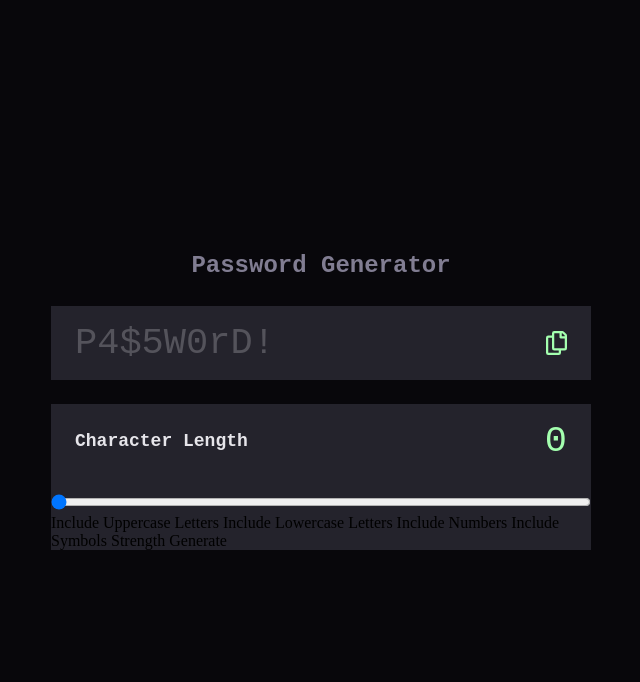
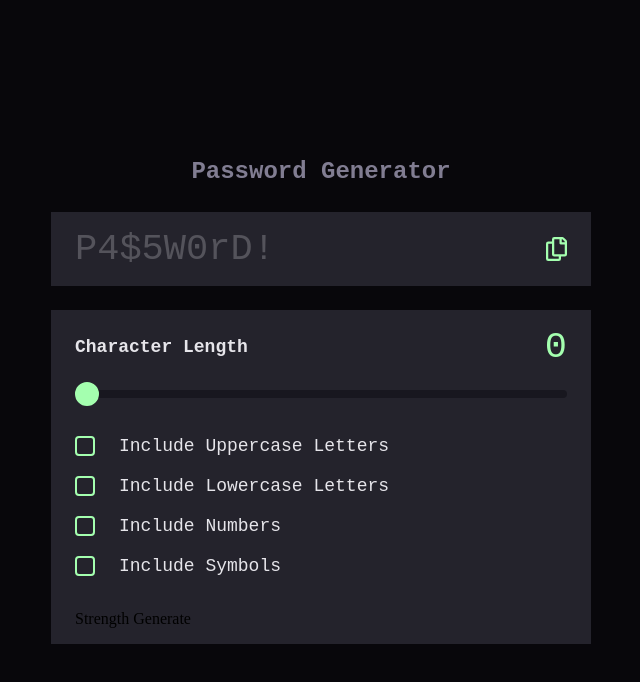
Before and after one commit to majdal01/password_generator_app, a Vue app: page / in a window 1280 px wide. Shown: the top 682 px of the page, without its empty margins (319-959 px from the left). Built offline with nearby package versions, Linux system fonts and the light colour scheme.

Commit message:
Separated the slider and created a tickoff

```diff
--- a/src/App.vue
+++ b/src/App.vue
@@ -1,15 +1,23 @@
 <script setup>
   import Header from './components/Header.vue'
   import Password from './components/Password.vue'
-  import Generator from './components/Generator.vue'
+  import Slider from './components/Slider.vue'
+  import Tickoff from './components/Tickoff.vue';
 </script>
 
 <template>
-  <Header/>
-  <Password/>
-  <Generator/>
+    <Header/>
+    <Password/>
+  <main>
+    <Slider/>
+    <Tickoff/>
+  </main>
 </template>
 
-<style scoped>
-
+<style lang="scss">
+         main {
+            background-color: $grey-800;
+            min-width: 33.75rem;
+            padding: $spacing-200 $spacing-300;
+        }
 </style>
--- a/src/components/Generator.vue
+++ /dev/null
@@ -1,55 +0,0 @@
-<script setup>
-    import { ref } from 'vue'
-    const sliderValue = ref(0);
-</script>
-
-<template>
-    <main>
-        <div>
-            <div class="sliderlabel-container">
-                <h2>Character Length</h2>
-                <label>
-                    {{ sliderValue }}
-                </label>
-            </div>
-                <input type="range" v-model="sliderValue" min="0" max="20">
-        </div>
-
-        Include Uppercase Letters
-        Include Lowercase Letters
-        Include Numbers
-        Include Symbols
-
-        Strength
-
-        Generate
-
-    </main>
-
-</template>
-
-<style lang="scss">
-    main {
-        background-color: $grey-800;
-        max-width: 33.75rem;
-
-         .sliderlabel-container {
-            display: flex;
-            justify-content: space-between;
-            align-items: center;
-            margin-bottom: $spacing-200;
-            padding: $spacing-200 $spacing-300;
-            h2 {
-                @include text-preset-3;
-                color: $grey-200;
-            }
-            label{
-                @include text-preset-1;
-                color: $green-200;
-            }
-    }
-        input[type="range"] {
-                width: 100%;
-            }
-    }
-</style>
--- /dev/null
+++ b/src/components/Slider.vue
@@ -0,0 +1,134 @@
+<script setup>
+    import { ref } from 'vue'
+    const sliderValue = ref(0);
+</script>
+
+<template>
+
+        <div>
+            <div class="sliderlabel-container">
+                <h2>Character Length</h2>
+                <label>
+                    {{ sliderValue }}
+                </label>
+            </div>
+                                <input
+                                    type="range"
+                                    v-model="sliderValue"
+                                    min="0"
+                                    max="20"
+                                    :style="{
+                                        background: `linear-gradient(to right, ${$green-200} 0%, ${$green-200} ${(sliderValue/20)*100}%, ${$grey-850} ${(sliderValue/20)*100}%, ${$grey-850} 100%)`
+                                    }"
+                                    class="custom-slider"
+                                >
+        </div>
+
+</template>
+
+<style lang="scss">
+
+         .sliderlabel-container {
+            display: flex;
+            justify-content: space-between;
+            align-items: center;
+            margin-bottom: $spacing-200;
+            h2 {
+                @include text-preset-3;
+                color: $grey-200;
+            }
+            label{
+                @include text-preset-1;
+                color: $green-200;
+            }
+        }
+        .custom-slider {
+            width: 100%;
+            -webkit-appearance: none;
+            -moz-appearance: none;
+            appearance: none;
+            height: 0.5rem;
+            border-radius: 0.25rem;
+            background: $grey-850;
+            transition: background 0.3s;
+        }
+        .custom-slider::-webkit-slider-runnable-track {
+            height: 0.5rem;
+            border-radius: 0.25rem;
+        }
+        .custom-slider::-moz-range-track {
+            height: 0.5rem;
+            border-radius: 0.25rem;
+        }
+        .custom-slider::-ms-fill-lower,
+        .custom-slider::-ms-fill-upper {
+            border-radius: 0.25rem;
+        }
+        .custom-slider::-webkit-slider-thumb {
+            -webkit-appearance: none;
+            appearance: none;
+            background: $green-200;
+            width: 1.5rem;
+            height: 1.5rem;
+            border-radius: 50%;
+            border: 2px solid $green-200;
+            cursor: pointer;
+            margin-top: -0.5rem;
+            transition: background 0.2s, border 0.2s;
+        }
+        .custom-slider:active::-webkit-slider-thumb {
+            background: $grey-850;
+            border: 2px solid $green-200;
+        }
+        .custom-slider::-moz-range-thumb {
+            background: $green-200;
+            width: 1.75rem;
+            height: 1.75rem;
+            border-radius: 50%;
+            border: 2px solid $green-200;
+            cursor: pointer;
+            transition: background 0.2s, border 0.2s;
+        }
+        .custom-slider:active::-moz-range-thumb {
+            background: $grey-850;
+            border: 2px solid $green-200;
+        }
+        .custom-slider::-ms-thumb {
+            background: $green-200;
+            width: 1.5rem;
+            height: 1.5rem;
+            border-radius: 50%;
+            border: 2px solid $green-200;
+            cursor: pointer;
+            transition: background 0.2s, border 0.2s;
+        }
+        .custom-slider:active::-ms-thumb {
+            background: $grey-850;
+            border: 2px solid $green-200;
+        }
+        .custom-slider:focus {
+            outline: none;
+        }
+        .custom-slider::-moz-focus-outer, .custom-slider::-moz-focus-inner {
+            border: 0;
+        }
+        // For Firefox progress color
+        .custom-slider::-moz-range-progress {
+            background-color: $green-200;
+            height: 0.5rem;
+            border-radius: 0.25rem;
+        }
+        .custom-slider::-moz-range-track {
+            background-color: $grey-850;
+            height: 0.5rem;
+            border-radius: 0.25rem;
+        }
+        // For IE
+        .custom-slider::-ms-fill-lower {
+            background: $green-200;
+        }
+        .custom-slider::-ms-fill-upper {
+            background: $grey-850;
+        }
+
+</style>
--- /dev/null
+++ b/src/components/Tickoff.vue
@@ -0,0 +1,72 @@
+<script setup>
+    import { ref } from 'vue'
+
+</script>
+
+<template>
+
+    <section class="tickoff-container">
+        <label>
+        <input type="checkbox" value="uppercase" /> Include Uppercase Letters
+        </label>
+        <label>
+        <input type="checkbox" value="lowercase" /> Include Lowercase Letters
+        </label>
+        <label>
+        <input type="checkbox" value="numbers" /> Include Numbers
+        </label>
+        <label>
+        <input type="checkbox" value="symbols" /> Include Symbols
+        </label>
+    </section>
+        Strength
+
+        Generate
+
+</template>
+
+<style lang="scss">
+
+    .tickoff-container {
+        display: flex;
+        flex-direction: column;
+        gap: $spacing-200;
+        margin: $spacing-400 0;
+        label {
+            @include text-preset-3;
+            color: $grey-200;
+            display: flex;
+            align-items: center;
+            gap: $spacing-300;
+        }
+        input[type="checkbox"] {
+            appearance: none;
+            width: 1.25rem;
+            height: 1.25rem;
+            border: 2px solid $green-200;
+            background: transparent;
+            border-radius: 0.25rem;
+            cursor: pointer;
+            position: relative;
+        }
+
+        input[type="checkbox"]:checked {
+            background: $green-200;
+            border-color: $green-200;
+        }
+
+        input[type="checkbox"]:checked::after {
+            content: '';
+            display: block;
+            width: 0.3rem;
+            height: 0.6rem;
+            border: solid $grey-900;
+            border-width: 0 0.2rem 0.2rem 0;
+            transform: rotate(45deg);
+            position: absolute;
+            top: 0rem;
+            left: 0.25rem;
+        }
+    }
+
+</style>
```
